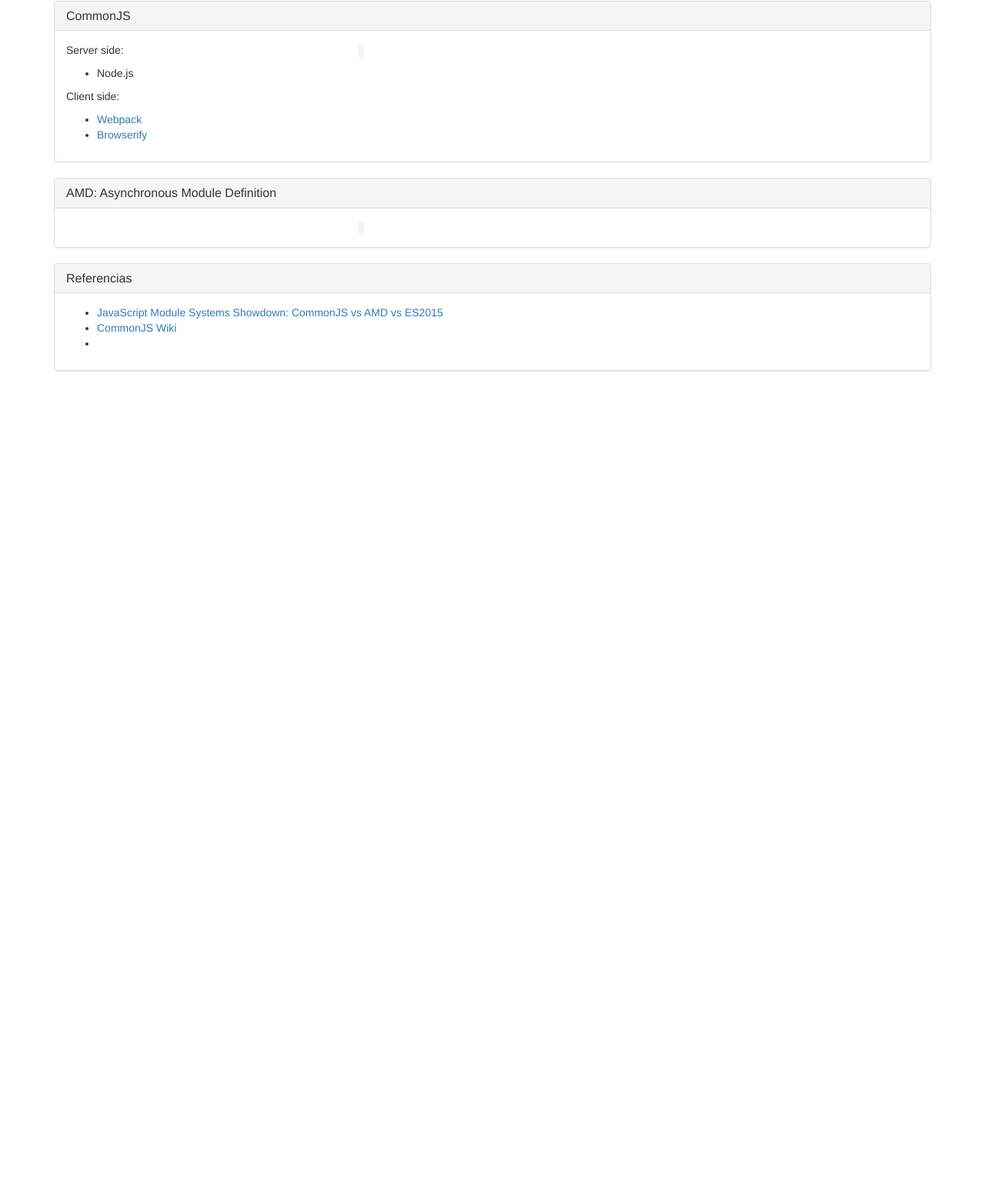
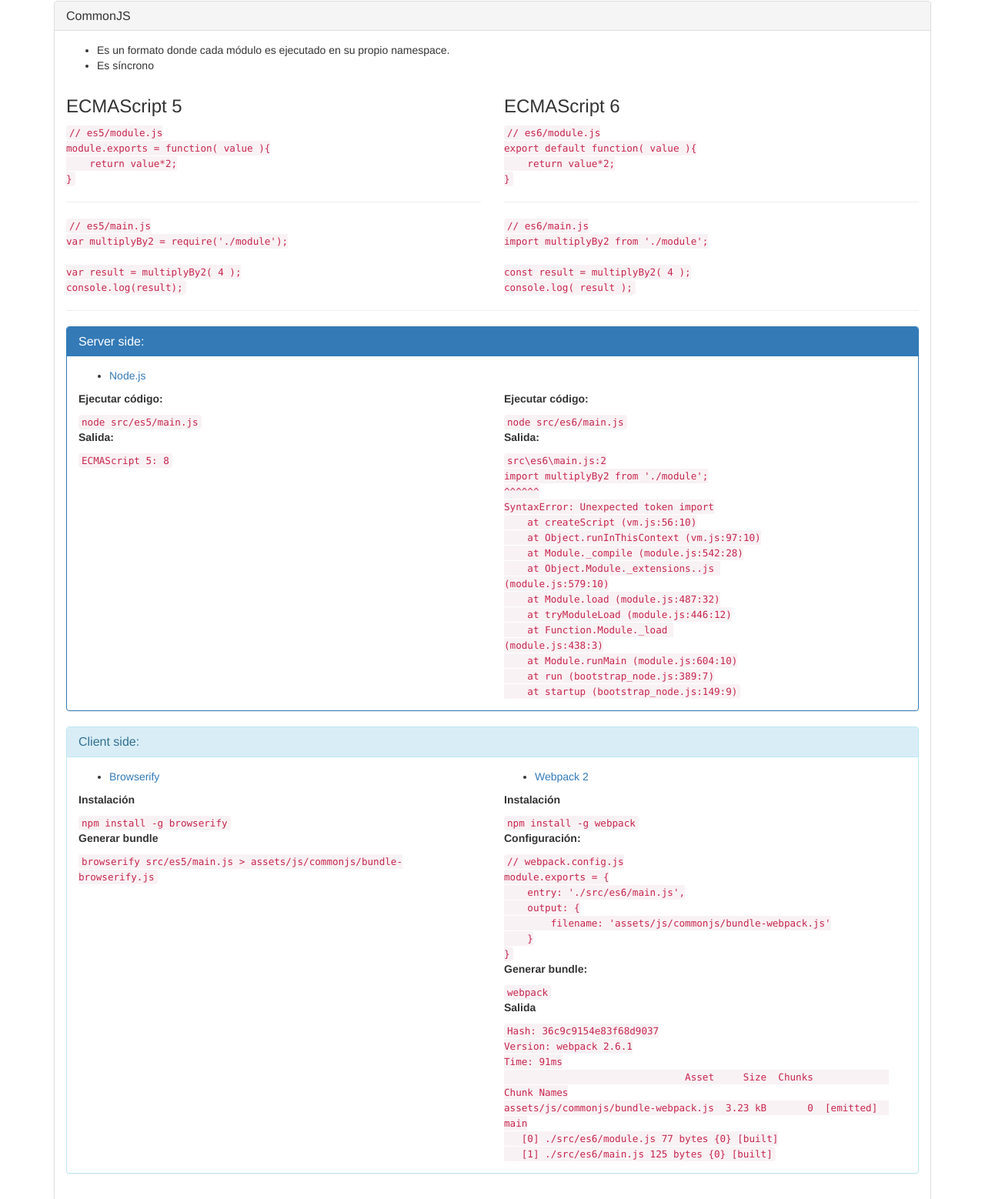
Before and after one commit to lenin-anzen/javascript-module-systems, a plain HTML site: page docs/index.html in a window 1280 px wide. Shown: the part 346-1904 px from the top of the page at 77% size. Before the commit the page ends 848 px from the top, so only its background shows below. Drawn offline with nearby package versions, Linux system fonts and the light colour scheme.

Commit message:
CommonJS: Node.js, Browserify and Webpack examples

```diff
--- a/docs/assets/js/amd.js
+++ /dev/null
@@ -1 +0,0 @@
-'use strict';
--- a/docs/assets/js/commonjs.js
+++ /dev/null
@@ -1 +0,0 @@
-'use strict';
--- /dev/null
+++ b/docs/assets/js/commonjs/bundle-browserify.js
@@ -0,0 +1,14 @@
+(function e(t,n,r){function s(o,u){if(!n[o]){if(!t[o]){var a=typeof require=="function"&&require;if(!u&&a)return a(o,!0);if(i)return i(o,!0);var f=new Error("Cannot find module '"+o+"'");throw f.code="MODULE_NOT_FOUND",f}var l=n[o]={exports:{}};t[o][0].call(l.exports,function(e){var n=t[o][1][e];return s(n?n:e)},l,l.exports,e,t,n,r)}return n[o].exports}var i=typeof require=="function"&&require;for(var o=0;o<r.length;o++)s(r[o]);return s})({1:[function(require,module,exports){
+// src/es5/module.js
+var multiplyBy2 = require('./module');
+
+var result = multiplyBy2( 4 );
+console.log( 'Browserify:', result );
+
+},{"./module":2}],2:[function(require,module,exports){
+// src/es5/module.js
+module.exports = function( value ){
+    return value*2;
+}
+
+},{}]},{},[1]);
--- /dev/null
+++ b/docs/assets/js/commonjs/bundle-webpack.js
@@ -0,0 +1,95 @@
+/******/ (function(modules) { // webpackBootstrap
+/******/ 	// The module cache
+/******/ 	var installedModules = {};
+/******/
+/******/ 	// The require function
+/******/ 	function __webpack_require__(moduleId) {
+/******/
+/******/ 		// Check if module is in cache
+/******/ 		if(installedModules[moduleId]) {
+/******/ 			return installedModules[moduleId].exports;
+/******/ 		}
+/******/ 		// Create a new module (and put it into the cache)
+/******/ 		var module = installedModules[moduleId] = {
+/******/ 			i: moduleId,
+/******/ 			l: false,
+/******/ 			exports: {}
+/******/ 		};
+/******/
+/******/ 		// Execute the module function
+/******/ 		modules[moduleId].call(module.exports, module, module.exports, __webpack_require__);
+/******/
+/******/ 		// Flag the module as loaded
+/******/ 		module.l = true;
+/******/
+/******/ 		// Return the exports of the module
+/******/ 		return module.exports;
+/******/ 	}
+/******/
+/******/
+/******/ 	// expose the modules object (__webpack_modules__)
+/******/ 	__webpack_require__.m = modules;
+/******/
+/******/ 	// expose the module cache
+/******/ 	__webpack_require__.c = installedModules;
+/******/
+/******/ 	// identity function for calling harmony imports with the correct context
+/******/ 	__webpack_require__.i = function(value) { return value; };
+/******/
+/******/ 	// define getter function for harmony exports
+/******/ 	__webpack_require__.d = function(exports, name, getter) {
+/******/ 		if(!__webpack_require__.o(exports, name)) {
+/******/ 			Object.defineProperty(exports, name, {
+/******/ 				configurable: false,
+/******/ 				enumerable: true,
+/******/ 				get: getter
+/******/ 			});
+/******/ 		}
+/******/ 	};
+/******/
+/******/ 	// getDefaultExport function for compatibility with non-harmony modules
+/******/ 	__webpack_require__.n = function(module) {
+/******/ 		var getter = module && module.__esModule ?
+/******/ 			function getDefault() { return module['default']; } :
+/******/ 			function getModuleExports() { return module; };
+/******/ 		__webpack_require__.d(getter, 'a', getter);
+/******/ 		return getter;
+/******/ 	};
+/******/
+/******/ 	// Object.prototype.hasOwnProperty.call
+/******/ 	__webpack_require__.o = function(object, property) { return Object.prototype.hasOwnProperty.call(object, property); };
+/******/
+/******/ 	// __webpack_public_path__
+/******/ 	__webpack_require__.p = "";
+/******/
+/******/ 	// Load entry module and return exports
+/******/ 	return __webpack_require__(__webpack_require__.s = 1);
+/******/ })
+/************************************************************************/
+/******/ ([
+/* 0 */
+/***/ (function(module, __webpack_exports__, __webpack_require__) {
+
+"use strict";
+// es6/module.js
+/* harmony default export */ __webpack_exports__["a"] = (function( value ){
+    return value*2;
+});
+
+
+/***/ }),
+/* 1 */
+/***/ (function(module, __webpack_exports__, __webpack_require__) {
+
+"use strict";
+Object.defineProperty(__webpack_exports__, "__esModule", { value: true });
+/* harmony import */ var __WEBPACK_IMPORTED_MODULE_0__module__ = __webpack_require__(0);
+// es6/main.js
+
+
+const result = __webpack_require__.i(__WEBPACK_IMPORTED_MODULE_0__module__["a" /* default */])( 4 );
+console.log( 'Webpack:', result );
+
+
+/***/ })
+/******/ ]);
--- a/docs/index.html
+++ b/docs/index.html
@@ -34,19 +34,124 @@
                 </div>
                 <div class="panel-body">
                     <div class="row">
-                        <div class="col md-4 col-sm-4">
-                            <p>Server side:</p>
+                        <div class="col md-12 col-sm-12">
                             <ul>
-                                <li>Node.js</li>
-                            </ul>
-                            <p>Client side:</p>
-                            <ul>
-                                <li><a href="https://webpack.github.io/docs/commonjs.html" target="_blank">Webpack</a></li>
-                                <li><a href="http://browserify.org/" target="_blank">Browserify</a></li>
+                                <li>Es un formato donde cada módulo es ejecutado en su propio namespace.</li>
+                                <li>Es síncrono</li>
                             </ul>
                         </div>
-                        <div class="col md-8 col-sm-8">
-                            <code></code>
+                    </div>
+                    <div class="row">
+                        <div class="col md-6 col-sm-6">
+                            <h3>ECMAScript 5</h3>
+                            <code>// es5/module.js
+module.exports = function( value ){
+    return value*2;
+}</code>
+                            <hr>
+                            <code>// es5/main.js
+var multiplyBy2 = require('./module');
+
+var result = multiplyBy2( 4 );
+console.log(result);</code>
+                        </div>
+                        <div class="col md-6 col-sm-6">
+                            <h3>ECMAScript 6</h3>
+                            <code>// es6/module.js
+export default function( value ){
+    return value*2;
+}</code>
+                            <hr>
+                            <code>// es6/main.js
+import multiplyBy2 from './module';
+
+const result = multiplyBy2( 4 );
+console.log( result );</code>
+                        </div>
+                    </div>
+                    <hr>
+                    <div class="panel panel-primary">
+                        <div class="panel-heading">
+                            <h3 class="panel-title">Server side:</h3>
+                        </div>
+                        <div class="panel-body">
+                            <div class="row">
+                                <div class="col md-12 col-sm-12">
+                                    <ul>
+                                        <li><a href="https://nodejs.org" target="_blank">Node.js</a></li>
+                                    </ul>
+                                </div>
+                            </div>
+                            <div class="row">
+                                <div class="col md-6 col-sm-6">
+                                    <p><b>Ejecutar código:</b></p>
+                                    <code>node src/es5/main.js</code>
+                                    <p><b>Salida:</b></p>
+                                    <code>ECMAScript 5: 8</code>
+                                </div>
+                                <div class="col md-4 col-sm-4">
+                                    <p><b>Ejecutar código:</b></p>
+                                    <code>node src/es6/main.js</code>
+                                    <p><b>Salida:</b></p>
+                                    <code>src\es6\main.js:2
+import multiplyBy2 from './module';
+^^^^^^
+SyntaxError: Unexpected token import
+    at createScript (vm.js:56:10)
+    at Object.runInThisContext (vm.js:97:10)
+    at Module._compile (module.js:542:28)
+    at Object.Module._extensions..js (module.js:579:10)
+    at Module.load (module.js:487:32)
+    at tryModuleLoad (module.js:446:12)
+    at Function.Module._load (module.js:438:3)
+    at Module.runMain (module.js:604:10)
+    at run (bootstrap_node.js:389:7)
+    at startup (bootstrap_node.js:149:9)</code>
+                                </div>
+                            </div>
+                        </div>
+                    </div>
+                    <div class="panel panel-info">
+                        <div class="panel-heading">
+                            <h3 class="panel-title">Client side:</h3>
+                        </div>
+                        <div class="panel-body">
+                            <div class="row">
+                                <div class="col md-6 col-sm-6">
+                                    <ul>
+                                        <li><a href="http://browserify.org/" target="_blank">Browserify</a></li>
+                                    </ul>
+                                    <p><b>Instalación</b></p>
+                                    <code>npm install -g browserify</code>
+                                    <p><b>Generar bundle</b></p>
+                                    <code>browserify src/es5/main.js > assets/js/commonjs/bundle-browserify.js</code>
+                                </div>
+                                <div class="col md-6 col-sm-6">
+                                    <ul>
+                                        <li><a href="https://webpack.js.org/" target="_blank">Webpack 2</a></li>
+                                    </ul>
+                                    <p><b>Instalación</b></p>
+                                    <code>npm install -g webpack</code>
+                                    <p><b>Configuración:</b></p>
+                                    <code>// webpack.config.js
+module.exports = {
+    entry: './src/es6/main.js',
+    output: {
+        filename: 'assets/js/commonjs/bundle-webpack.js'
+    }
+}</code>
+                                    <p><b>Generar bundle:</b></p>
+                                    <code>webpack</code>
+                                    <p><b>Salida</b></p>
+                                    <code>Hash: 36c9c9154e83f68d9037
+Version: webpack 2.6.1
+Time: 91ms
+                               Asset     Size  Chunks             Chunk Names
+assets/js/commonjs/bundle-webpack.js  3.23 kB       0  [emitted]  main
+   [0] ./src/es6/module.js 77 bytes {0} [built]
+   [1] ./src/es6/main.js 125 bytes {0} [built]</code>
+                                </div>
+                            </div>
                         </div>
                     </div>
                 </div>
@@ -56,6 +161,13 @@
                     <h3 class="panel-title"><a href="" title="AMD: Asynchronous Module Definition">AMD: Asynchronous Module Definition</a></h3>
                 </div>
                 <div class="panel-body">
+                    <div class="row">
+                        <div class="col md-12 col-sm-12">
+                            <ul>
+                                <li>Es Asíncrono</li>
+                            </ul>
+                        </div>
+                    </div>
                     <div class="row">
                         <div class="col md-4 col-sm-4">
                         </div>
@@ -83,7 +195,7 @@
             </div>
         </div>
 
-        <script src="assets/js/commonjs.js"></script>
-        <script src="assets/js/amd.js"></script>
+        <script src="assets/js/commonjs/bundle-webpack.js"></script>
+        <script src="assets/js/commonjs/bundle-browserify.js"></script>
     </body>
 </html>
--- /dev/null
+++ b/docs/src/es5/main.js
@@ -0,0 +1,5 @@
+// src/es5/module.js
+var multiplyBy2 = require('./module');
+
+var result = multiplyBy2( 4 );
+console.log( 'ECMAScript 5:', result );
--- /dev/null
+++ b/docs/src/es5/module.js
@@ -0,0 +1,4 @@
+// src/es5/module.js
+module.exports = function( value ){
+    return value*2;
+}
--- /dev/null
+++ b/docs/src/es6/main.js
@@ -0,0 +1,5 @@
+// src/es6/main.js
+import multiplyBy2 from './module';
+
+const result = multiplyBy2( 4 );
+console.log( 'Webpack:', result );
--- /dev/null
+++ b/docs/src/es6/module.js
@@ -0,0 +1,4 @@
+// src/es6/module.js
+export default function( value ){
+    return value*2;
+}
```
Also changed, not shown: docs/webpack.config.js (added, +7 -0 lines).
